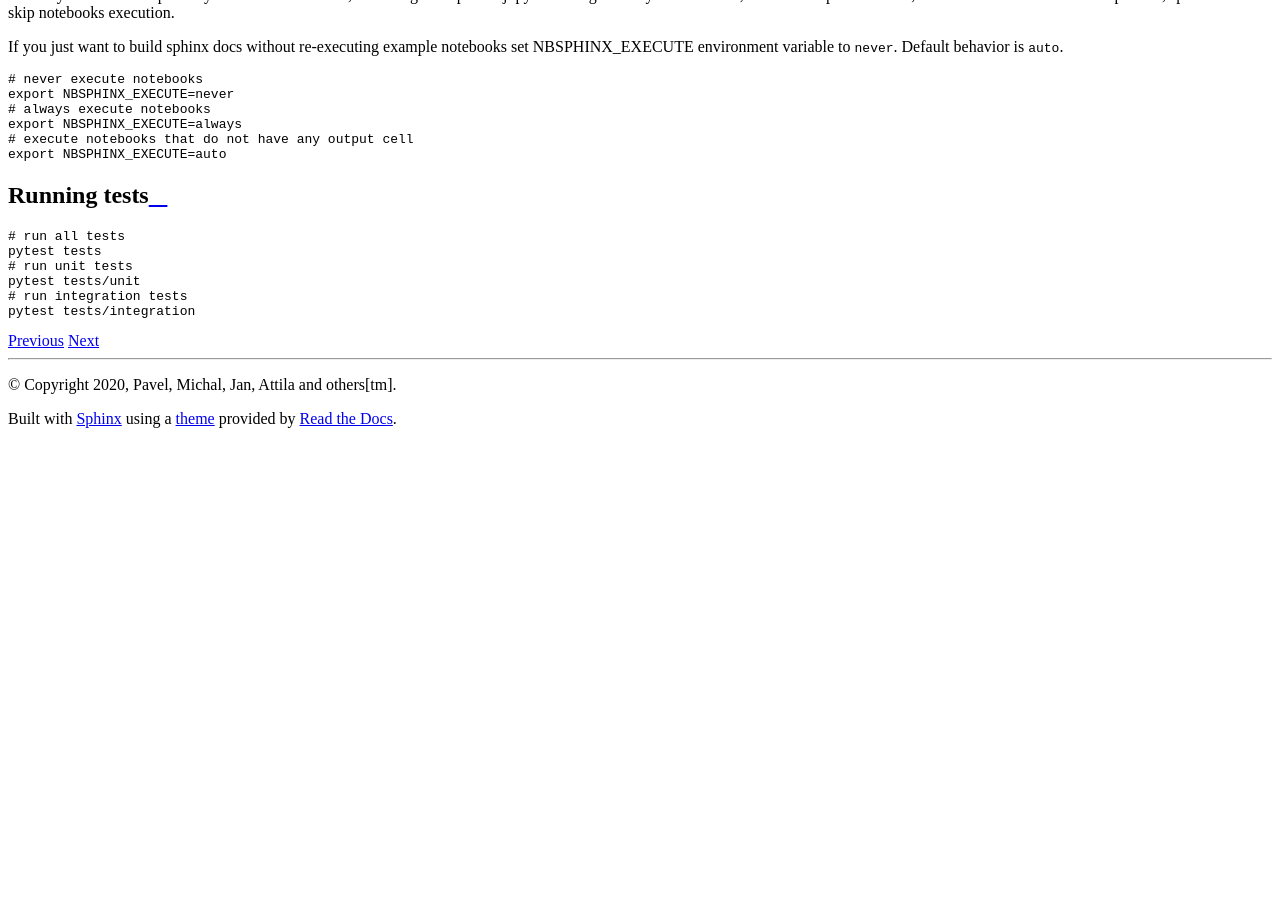
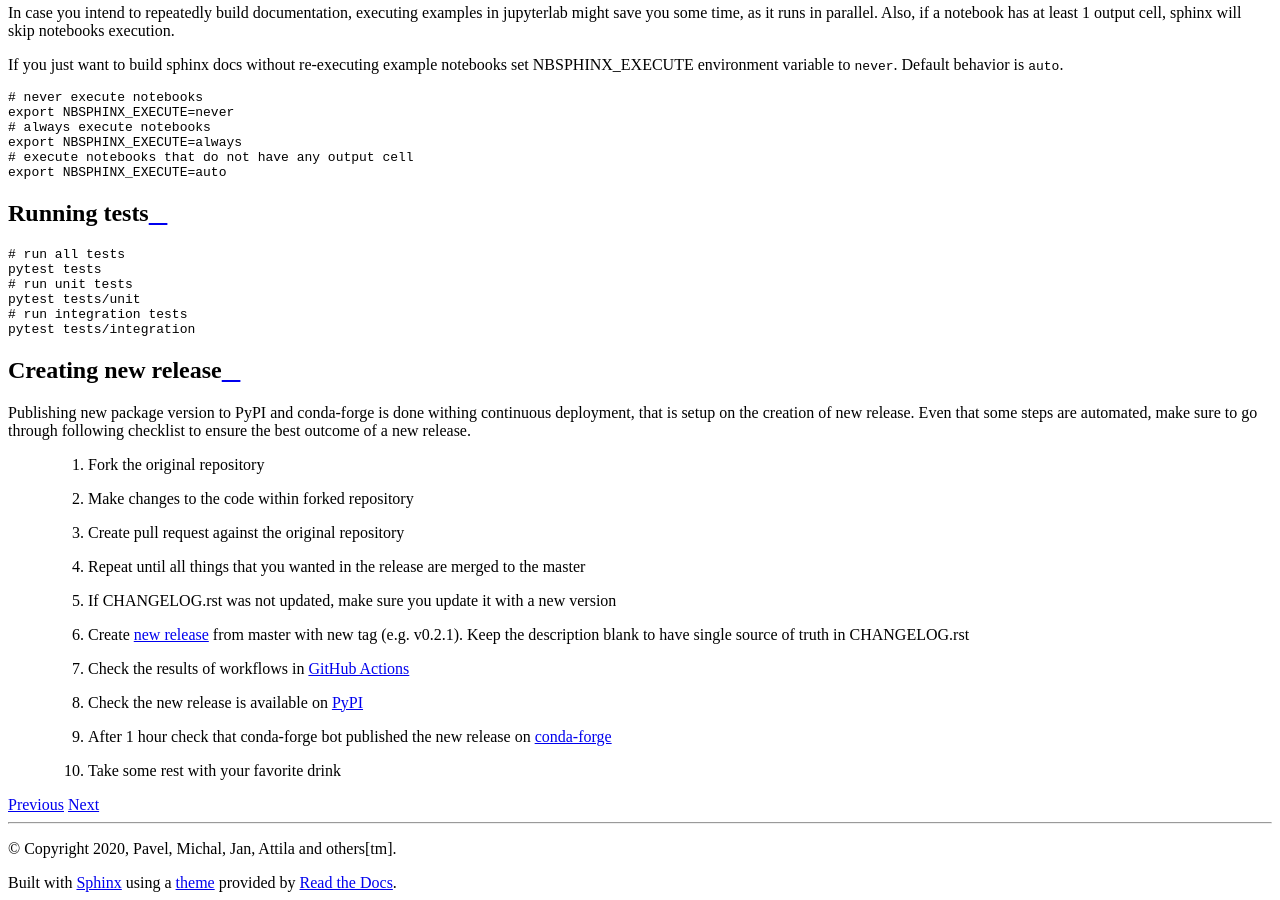
Before and after one commit to heidelbergcement/hcrystalball, a Sphinx documentation site: the page built from docs/contribution.rst, in a window 1280 px wide and 900 px high, scrolled down 2153 px. Built offline with Sphinx 7.4.7 and the Read the Docs theme 2.0.0, drawn with Linux system fonts in a browser that asks for light colours; before the commit the page ends 2589 px from its top, so only the background shows below that.

Commit message:
Adding Creating new realease to contribution part of the docs

```diff
--- a/docs/contribution.rst
+++ b/docs/contribution.rst
@@ -64,3 +64,20 @@ Running tests
    pytest tests/unit
    # run integration tests
    pytest tests/integration
+
+Creating new release
+********************
+Publishing new package version to PyPI and conda-forge is done withing continuous deployment, that is setup on the creation of new release.
+Even that some steps are automated, make sure to go through following checklist to ensure the best outcome of a new release.
+
+  #. Fork the original repository
+  #. Make changes to the code within forked repository
+  #. Create pull request against the original repository
+  #. Repeat until all things that you wanted in the release are merged to the master
+  #. If CHANGELOG.rst was not updated, make sure you update it with a new version
+  #. Create `new release <https://help.github.com/en/enterprise/2.13/user/articles/creating-releases>`_ from master with new tag (e.g. v0.2.1).
+     Keep the description blank to have single source of truth in CHANGELOG.rst
+  #. Check the results of workflows in `GitHub Actions <https://github.com/heidelbergcement/hcrystalball/actions>`_
+  #. Check the new release is available on `PyPI <https://pypi.org/project/hcrystalball/>`_
+  #. After 1 hour check that conda-forge bot published the new release on `conda-forge <https://conda-forge.org/feedstocks/>`_
+  #. Take some rest with your favorite drink
```
